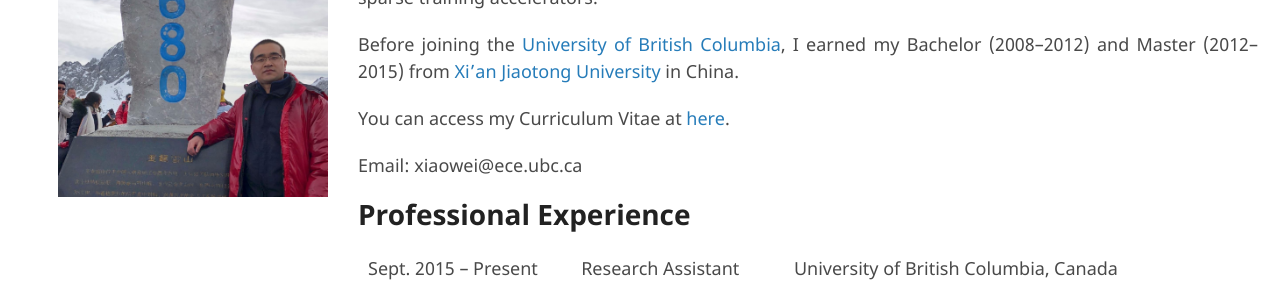
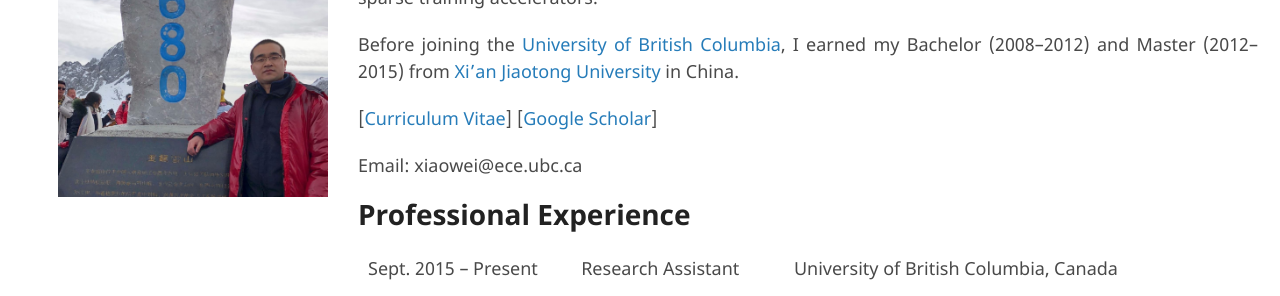
Before and after one commit to ericrxw/xiaoweiren, a Jekyll site: the page built from index.md, in a window 1280 px wide. Shown: the part 182-478 px from the top of the page. Built offline with Jekyll 4.4.1, drawn with Linux system fonts in a browser that asks for light colours; our own code applies the rules of GitHub Pages for plain Markdown files; the repository's description, which GitHub fills in, is left out.

Commit message:
add google scholar

```diff
--- a/index.md
+++ b/index.md
@@ -2,7 +2,7 @@ I am a Ph.D. student at the [University of British Columbia](http://www.ece.ubc.
 
 Before joining the [University of British Columbia](http://www.ece.ubc.ca), I earned my Bachelor (2008--2012) and Master (2012--2015) from [Xi'an Jiaotong University](http://en.xjtu.edu.cn) in China.
 
-You can access my Curriculum Vitae at [here](./docs/Xiaowei_Ren_CV.pdf).
+[[Curriculum Vitae](./docs/Xiaowei_Ren_CV.pdf)] [[Google Scholar](https://scholar.google.ca/citations?user=5t92QC0AAAAJ&hl=en)]
 
 Email: xiaowei@ece.ubc.ca
 
```
